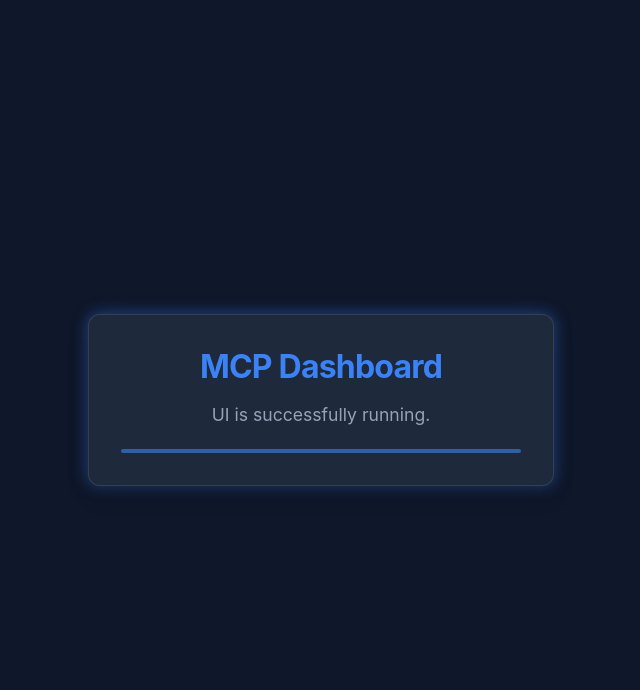
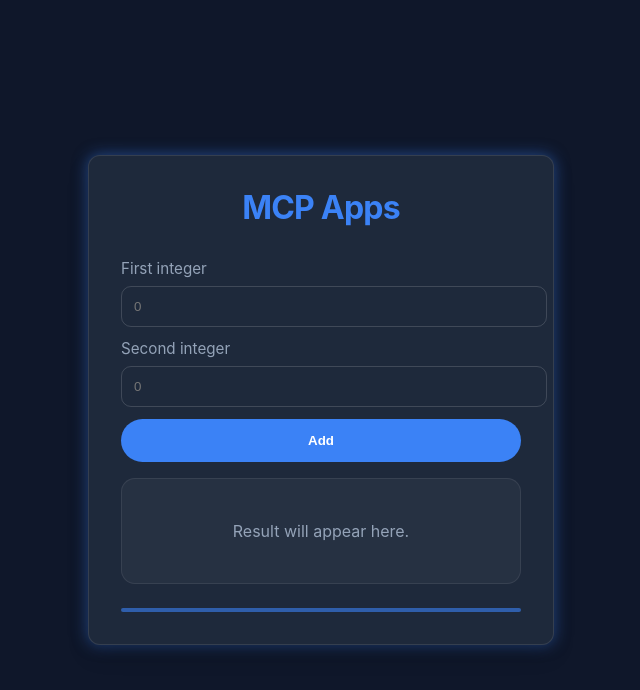
Before and after one commit to devopsnextgenx/cmd-mcp-framework, a React (Vite) app in the folder mcp-apps/dashboard-ui/: page / in a window 1280 px wide. Shown: the top 690 px of the page, without its empty margins (319-959 px from the left). Built offline with nearby package versions, Linux system fonts and the light colour scheme.

Commit message:
added mcp apps Add.tsx

```diff
--- a/mcp-apps/dashboard-ui/src/App.tsx
+++ b/mcp-apps/dashboard-ui/src/App.tsx
@@ -1,5 +1,8 @@
+import type { CSSProperties } from 'react'
+import Add from './math/Add.tsx'
+
 function App() {
-  const containerStyle: React.CSSProperties = {
+  const containerStyle: CSSProperties = {
     padding: '2rem',
     borderRadius: '12px',
     backgroundColor: 'var(--card-bg)',
@@ -10,22 +13,22 @@ function App() {
     width: '90%',
   };
 
-  const titleStyle: React.CSSProperties = {
+  const titleStyle: CSSProperties = {
     margin: '0 0 1rem 0',
     fontSize: '2rem',
     color: 'var(--accent-blue)',
     letterSpacing: '-0.025em',
   };
 
-  const textStyle: React.CSSProperties = {
+  const textStyle: CSSProperties = {
     color: 'var(--text-secondary)',
     fontSize: '1.1rem',
   };
 
   return (
     <div style={containerStyle}>
-      <h1 style={titleStyle}>MCP Dashboard</h1>
-      <p style={textStyle}>UI is successfully running.</p>
+      <h1 style={titleStyle}>MCP Apps</h1>
+      <Add />
       <div style={{
         marginTop: '1.5rem',
         height: '4px',
--- /dev/null
+++ b/mcp-apps/dashboard-ui/src/math/Add.tsx
@@ -0,0 +1,144 @@
+import { useState } from 'react'
+
+const Add = () => {
+  const [firstValue, setFirstValue] = useState('')
+  const [secondValue, setSecondValue] = useState('')
+  const [result, setResult] = useState<number | null>(null)
+  const [loading, setLoading] = useState(false)
+  const [error, setError] = useState<string | null>(null)
+
+  const invokeAddTool = async (a: number, b: number) => {
+    try {
+      const response = await fetch('/api/tools/math/add', {
+        method: 'POST',
+        headers: { 'Content-Type': 'application/json' },
+        body: JSON.stringify({ a, b }),
+      })
+
+      if (!response.ok) {
+        throw new Error(`Tool call failed: ${response.status} ${response.statusText}`)
+      }
+
+      const data = await response.json()
+      if (typeof data.result === 'number') {
+        return data.result
+      }
+      if (typeof data.value === 'number') {
+        return data.value
+      }
+
+      throw new Error('Invalid tool response format')
+    } catch {
+      // Fallback to a local sum when no real tool endpoint is available.
+      return a + b
+    }
+  }
+
+  const handleAdd = async () => {
+    setError(null)
+    setResult(null)
+
+    const a = parseInt(firstValue, 10)
+    const b = parseInt(secondValue, 10)
+
+    if (Number.isNaN(a) || Number.isNaN(b)) {
+      setError('Please enter two valid integers.')
+      return
+    }
+
+    setLoading(true)
+    try {
+      const sum = await invokeAddTool(a, b)
+      setResult(sum)
+    } catch (err) {
+      setError(err instanceof Error ? err.message : 'Unexpected error')
+    } finally {
+      setLoading(false)
+    }
+  }
+
+  return (
+    <div style={{ marginTop: '2rem', textAlign: 'left' }}>
+      <div style={{ display: 'grid', gap: '0.75rem' }}>
+        <label style={{ fontSize: '0.95rem', color: 'var(--text-secondary)' }}>
+          First integer
+          <input
+            value={firstValue}
+            onChange={(event) => setFirstValue(event.target.value)}
+            type="number"
+            placeholder="0"
+            style={{
+              width: '100%',
+              marginTop: '0.5rem',
+              padding: '0.75rem',
+              borderRadius: '10px',
+              border: '1px solid rgba(255, 255, 255, 0.15)',
+              background: 'var(--background)',
+              color: 'var(--text-primary)',
+            }}
+          />
+        </label>
+
+        <label style={{ fontSize: '0.95rem', color: 'var(--text-secondary)' }}>
+          Second integer
+          <input
+            value={secondValue}
+            onChange={(event) => setSecondValue(event.target.value)}
+            type="number"
+            placeholder="0"
+            style={{
+              width: '100%',
+              marginTop: '0.5rem',
+              padding: '0.75rem',
+              borderRadius: '10px',
+              border: '1px solid rgba(255, 255, 255, 0.15)',
+              background: 'var(--background)',
+              color: 'var(--text-primary)',
+            }}
+          />
+        </label>
+
+        <button
+          onClick={handleAdd}
+          disabled={loading}
+          style={{
+            padding: '0.9rem 1.2rem',
+            borderRadius: '999px',
+            border: 'none',
+            background: 'var(--accent-blue)',
+            color: '#fff',
+            cursor: 'pointer',
+            fontWeight: 700,
+          }}
+        >
+          {loading ? 'Adding...' : 'Add'}
+        </button>
+      </div>
+
+      <div
+        style={{
+          marginTop: '1rem',
+          padding: '1rem',
+          borderRadius: '14px',
+          background: 'rgba(255, 255, 255, 0.04)',
+          border: '1px solid rgba(255, 255, 255, 0.08)',
+          minHeight: '72px',
+          display: 'flex',
+          alignItems: 'center',
+          justifyContent: 'center',
+          color: 'var(--text-primary)',
+        }}
+      >
+        {error ? (
+          <span style={{ color: '#ff6b6b' }}>{error}</span>
+        ) : result !== null ? (
+          <span style={{ fontSize: '1.2rem', fontWeight: 600 }}>{result}</span>
+        ) : (
+          <span style={{ color: 'var(--text-secondary)' }}>Result will appear here.</span>
+        )}
+      </div>
+    </div>
+  )
+}
+
+export default Add;
```
